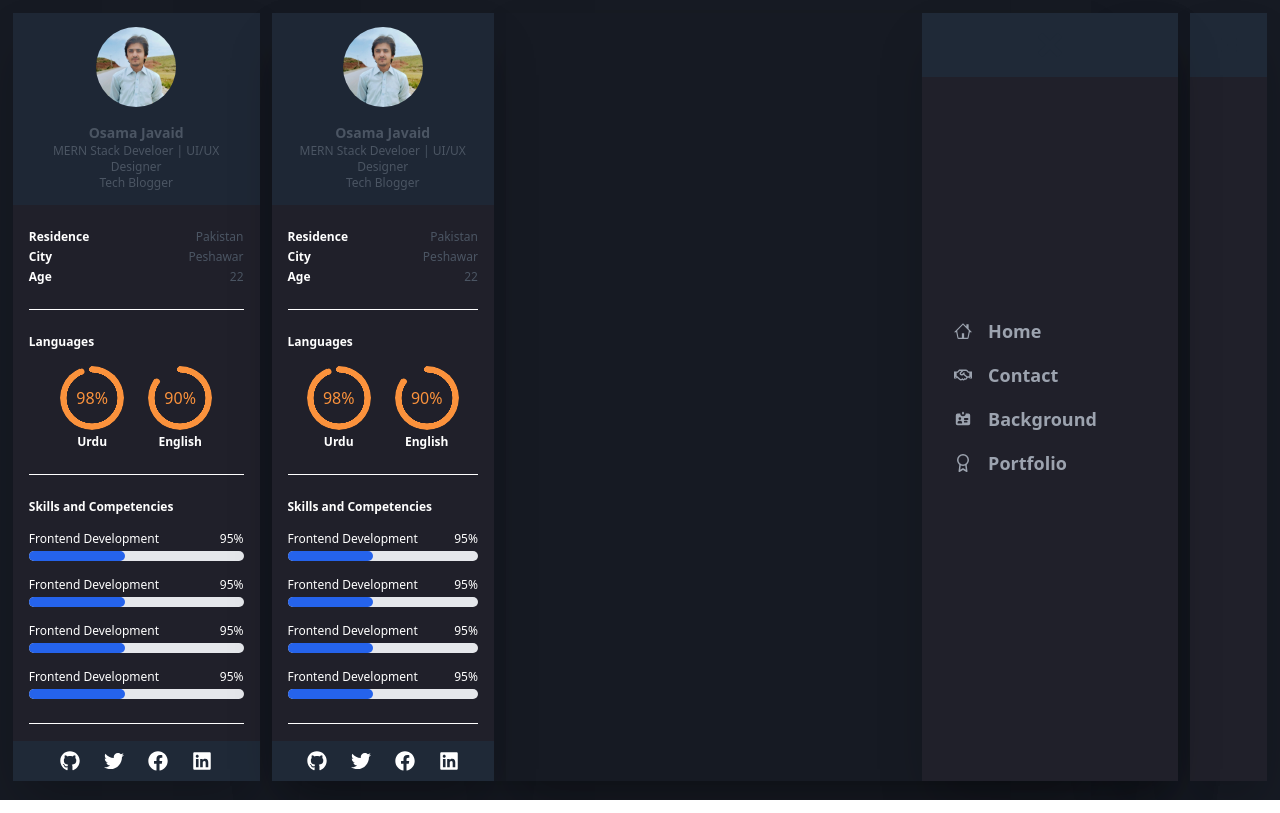
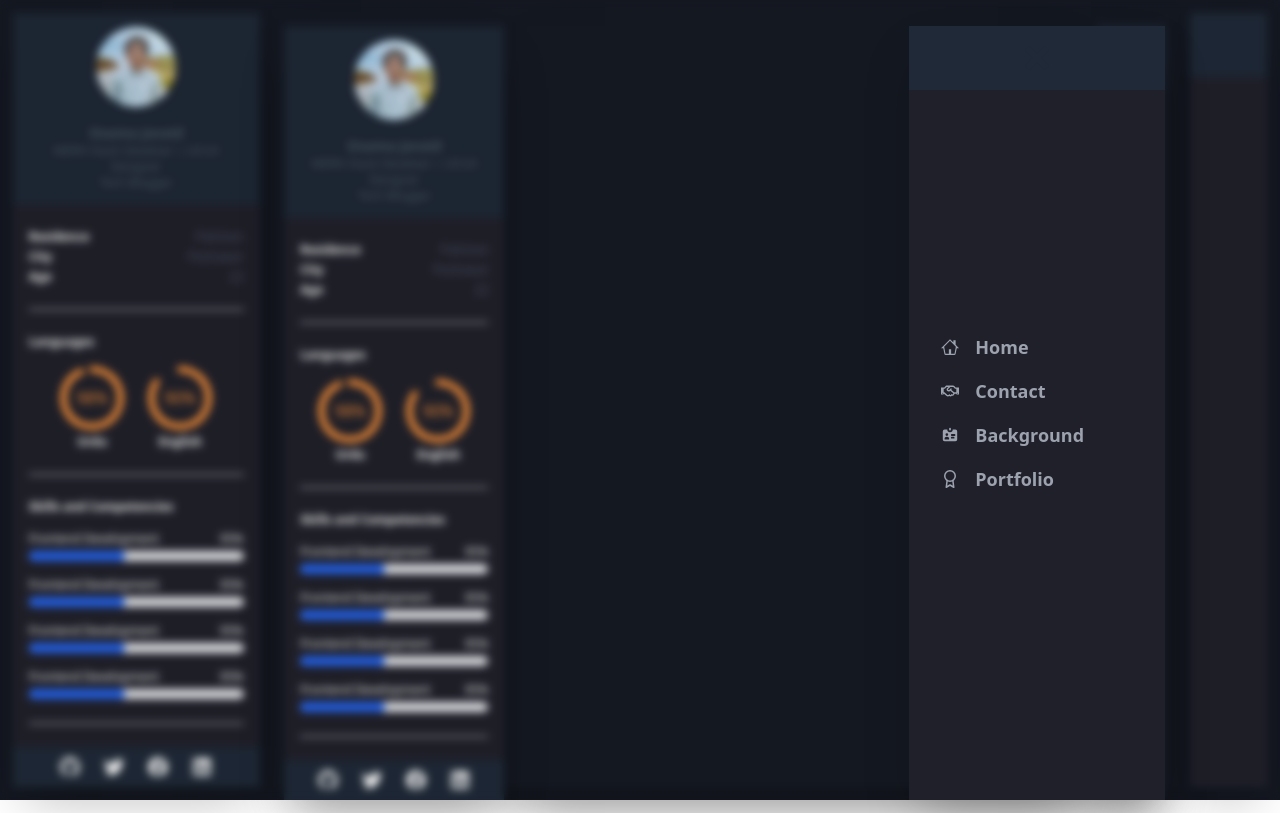
Before and after one commit to founder960107/My-portfolio, a Next.js app: page /layout in a window 1280 px wide. Both pictures are taken after a click on the element 1143 px from the left and 44 px from the top of the page. Built offline with nearby package versions, Linux system fonts and the light colour scheme.

Commit message:
layout completed

```diff
--- a/components/Intro/index.jsx
+++ b/components/Intro/index.jsx
@@ -22,7 +22,7 @@ const Intro = () => {
             </div>
 
             {/* middle components */}
-            <div className="beech flex flex-col overflow-y-scroll pt-48 top-48 space-y-6 divide-y divide-white overflow-x-hidden no-scrollbar px-4">
+            <div className="beech z-20 flex flex-col overflow-y-scroll pt-48 top-48 space-y-6 divide-y divide-white overflow-x-hidden no-scrollbar px-4">
                 <Location />
                 <Languages />
                 <Skills />
@@ -32,7 +32,7 @@ const Intro = () => {
             </div>
 
             {/* fixed at bottom */}
-            <div className="footerr absolute flex justify-center space-x-6 text-xl items-center bottom-0 h-10 w-full bg-gray-800 text-white">
+            <div className="footerr absolute flex justify-center space-x-6 text-xl items-center bottom-0 z-50 h-10 w-full bg-gray-800 text-white">
                 <div className=""><FaGithub /></div>
                 <div className=""><FaTwitter /></div>
                 <div className=""><FaFacebook /></div>
--- a/components/Nav/Nav.jsx
+++ b/components/Nav/Nav.jsx
@@ -9,7 +9,7 @@ import NavItem from './NavItem'
 
 const Nav = ({ setOpen, menuRef }) => {
     return (
-        <div ref={menuRef} className="absolute z-[100] flex flex-col justify-center inset-y-0 right-0 w-64 h-full bg-[#20202A] shadow-2xl">
+        <div ref={menuRef} className="absolute z-[100] flex flex-col justify-center lg:inset-y-0 -top-10 -right-4 lg:right-0 w-64 h-screen lg:h-full bg-[#20202A] shadow-2xl">
             <div onClick={e => setOpen(false)} className="flex absolute top-0 w-full items-center justify-center text-2xl h-16 bg-gray-800">
                 <ImCross />
             </div>
--- a/components/Nav/NavItem.jsx
+++ b/components/Nav/NavItem.jsx
@@ -5,7 +5,7 @@ import React from 'react'
 
 const NavItem = ({ NavIcon, NavText, NavRoute, setOpen }) => {
     const router = useRouter();
-    const className = router.asPath === `${NavRoute}` ? "bg-yellow-500 text-gray-900" : '';
+    const className = router.asPath === `${NavRoute}` ? "bg-yellow-500 text-slate-900" : '';
 
     return (
         <Link onClick={(e) => setOpen(false)} href={NavRoute} className={`${className} flex items-center px-2 hover:bg-yellow-500 text-gray-400 hover:text-gray-900 hover:font-bold py-1 font-bold space-x-4 text-lg`}>
--- a/pages/layout.js
+++ b/pages/layout.js
@@ -5,6 +5,7 @@ import { useEffect, useRef, useState } from 'react'
 
 export default function Layout({ children }) {
     let menuRef = useRef()
+    let introRef = useRef()
 
     const [open, setOpen] = useState(false)
     const [left, setLeft] = useState(false)
@@ -14,6 +15,9 @@ export default function Layout({ children }) {
             if (!menuRef?.current?.contains(e?.target)) {
                 setOpen(false)
                 console.log(menuRef.current)
+            }
+            if (!menuRef?.current?.contains(e?.target)) {
+                setLeft(false)
             }
         }
 
@@ -29,9 +33,9 @@ export default function Layout({ children }) {
     return (
         <>
 
-            <div className="h-[96vh] flex flex-col select-none">
+            <div className={`h-screen lg:p-[0.8rem] flex flex-col select-none`}>
                 <div className="lg:hidden">
-                    <div className="bg-[#ff000071]  w-full h-10 flex items-center justify-between px-2 lg:hidden">
+                    <div className="bg-gray-800 w-full h-10 flex items-center justify-between px-2 lg:hidden">
                         <div onClick={e => setLeft(!left)}>
                             <CgMenuRightAlt />
                         </div>
@@ -43,24 +47,27 @@ export default function Layout({ children }) {
                 <div className="flex relative h-full justify-between gap-x-3">
 
                     {/* left most side */}
-                    <div className={`w-64 h-full overflow-hidden bg-[#20202A] shadow-2xl z-[300] lg:flex flex-col  lg:relative ${left ? 'flex absolute' : 'hidden'}`}>
+                    <div ref={introRef} className={`w-64 h-screen -left-3 -top-10 lg:top-0 lg:left-0 lg:h-full overflow-hidden bg-[#20202A] shadow-2xl z-50 lg:flex flex-col  lg:relative ${left ? 'flex absolute' : 'hidden'}`}>
                         <Intro />
                     </div>
+                    {/* overlay */}
+                    {left && <div className='fixed top-0 left-0  w-full h-full bg-black/5 z-40 backdrop-blur-sm'></div>}
 
                     {/* middle of screen */}
                     <div className="w-full lg:w-9/12 shadow-2xl">
-
                         {children}
                     </div>
 
                     {/* right side */}
                     <>
-                        <div className={`block absolute lg:w-20 lg:relative bg-[#20202A] shadow-2xl  `}>
+                        <div className={`block absolute lg:w-20 lg:relative bg-[#20202A] shadow-2xl`}>
                             <div onClick={e => setOpen(!open)} className="bg-gray-800 hidden lg:flex items-center h-16 justify-center text-2xl ">
                                 <CgMenuRightAlt />
                             </div>
                         </div>
                         {open && <Nav menuRef={menuRef} setOpen={setOpen} />}
+                        {/* overlay */}
+                        {open && <div className='fixed top-0 left-0  w-full h-full bg-black/5 z-50 backdrop-blur-sm'></div>}
                     </>
                 </div>
             </div>
--- a/styles/globals.css
+++ b/styles/globals.css
@@ -4,7 +4,7 @@
 
 body {
     background-color: #161A23  !important;
-    padding: 0.8rem;
+    /* padding: 0.8rem; */
     overflow: hidden;
     height: 100vh;
 }
```
